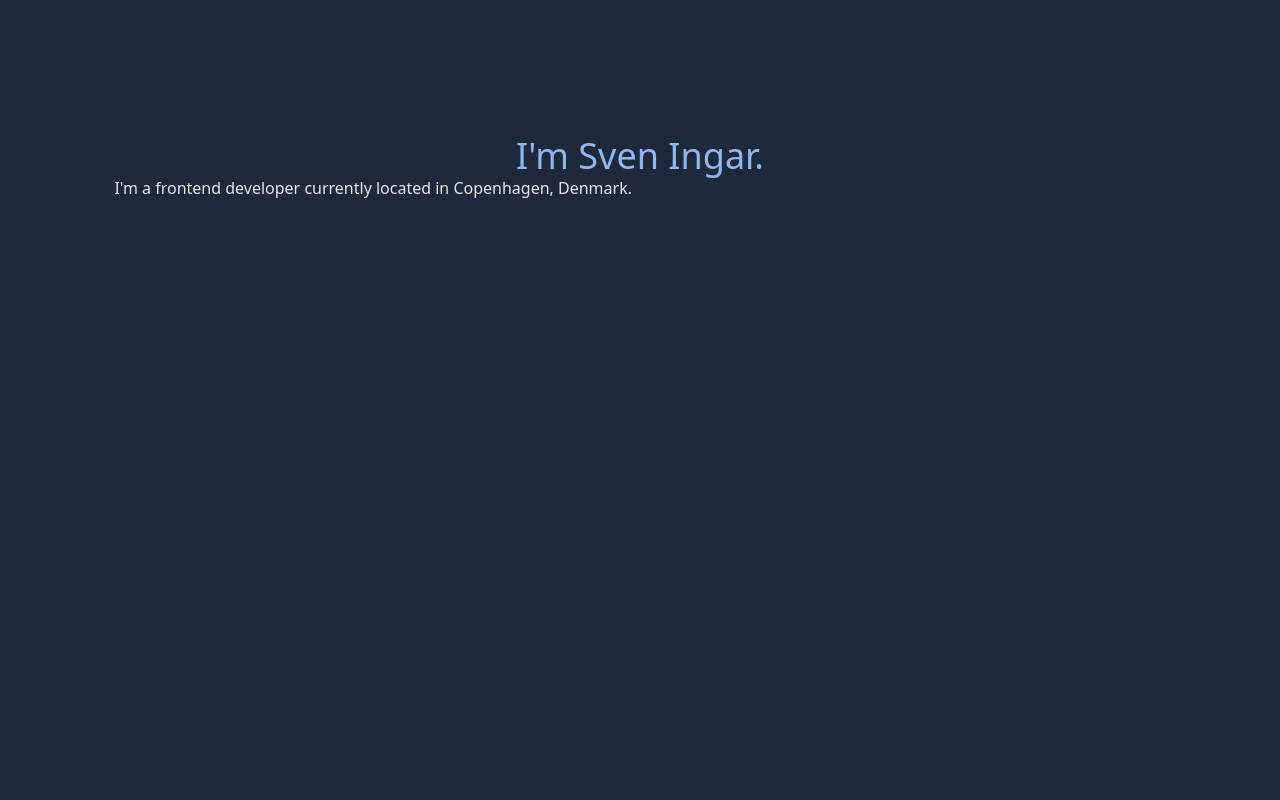
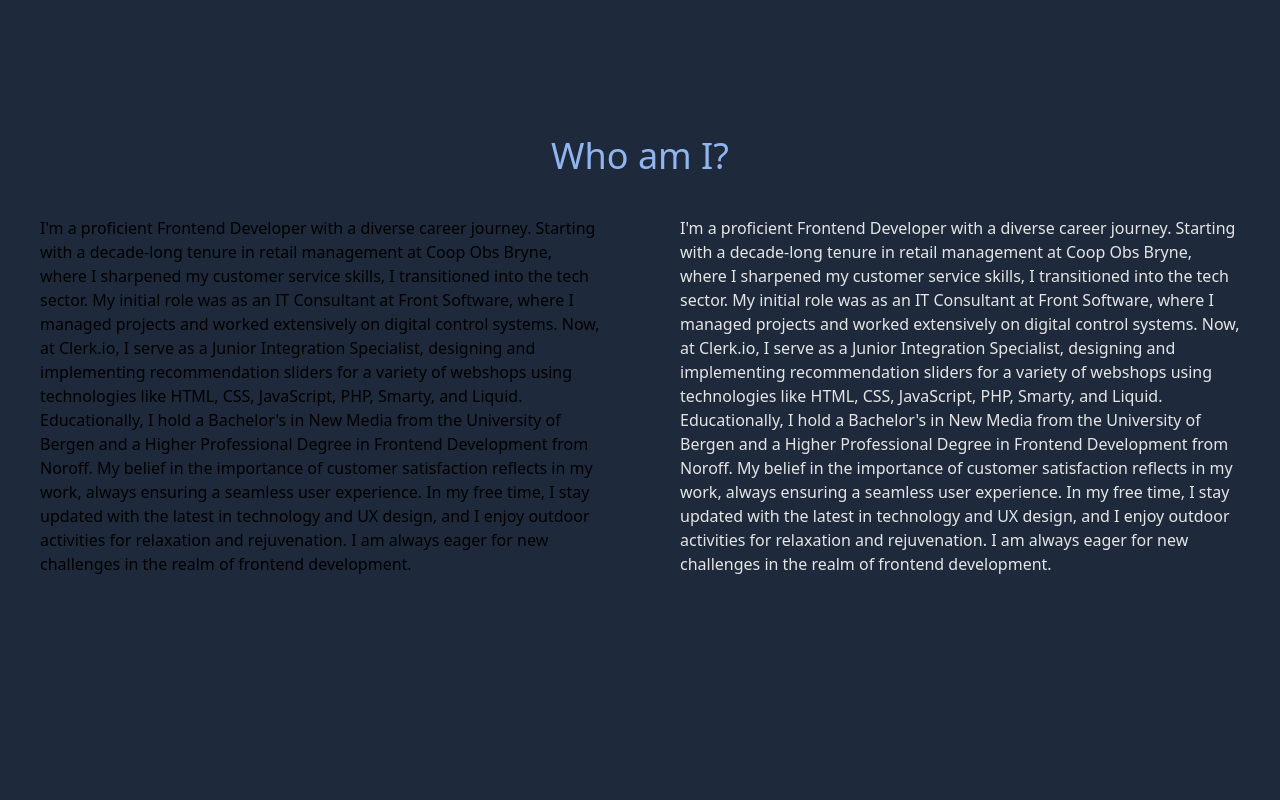
Before and after one commit to svennif/portfolio_new, a Vue app: page / in a window 1280 px wide. Shown: the part 760-1560 px from the top of the page. Built offline with nearby package versions, Linux system fonts and the light colour scheme.

Commit message:
added a text about me

```diff
--- a/src/components/AboutComponent.vue
+++ b/src/components/AboutComponent.vue
@@ -1,12 +1,13 @@
 <template>
     <div id="about" class="mx-auto h-screen">
-            <h1 class="text-4xl text-highlight text-center mt-10 md:mt-24">I'm Sven Ingar.</h1>
-            <div class="columns-2">
-                <div class="text-neutral-200"></div>
-                <div class="text-neutral-200">
-                    <p>I'm a frontend developer currently located in Copenhagen, Denmark.</p>
-                    <p></p>
-                </div>
+            <h1 class="text-4xl text-highlight text-center mt-10 md:mt-24">Who am I?</h1>
+            <div class="columns-2 flex justify-center">
+                <p class="w-1/2 p-10">
+                    I'm a proficient Frontend Developer with a diverse career journey. Starting with a decade-long tenure in retail management at Coop Obs Bryne, where I sharpened my customer service skills, I transitioned into the tech sector. My initial role was as an IT Consultant at Front Software, where I managed projects and worked extensively on digital control systems. Now, at Clerk.io, I serve as a Junior Integration Specialist, designing and implementing recommendation sliders for a variety of webshops using technologies like HTML, CSS, JavaScript, PHP, Smarty, and Liquid. Educationally, I hold a Bachelor's in New Media from the University of Bergen and a Higher Professional Degree in Frontend Development from Noroff. My belief in the importance of customer satisfaction reflects in my work, always ensuring a seamless user experience. In my free time, I stay updated with the latest in technology and UX design, and I enjoy outdoor activities for relaxation and rejuvenation. I am always eager for new challenges in the realm of frontend development.
+                </p>
+                <p class="text-neutral-200 w-1/2 p-10">
+                    I'm a proficient Frontend Developer with a diverse career journey. Starting with a decade-long tenure in retail management at Coop Obs Bryne, where I sharpened my customer service skills, I transitioned into the tech sector. My initial role was as an IT Consultant at Front Software, where I managed projects and worked extensively on digital control systems. Now, at Clerk.io, I serve as a Junior Integration Specialist, designing and implementing recommendation sliders for a variety of webshops using technologies like HTML, CSS, JavaScript, PHP, Smarty, and Liquid. Educationally, I hold a Bachelor's in New Media from the University of Bergen and a Higher Professional Degree in Frontend Development from Noroff. My belief in the importance of customer satisfaction reflects in my work, always ensuring a seamless user experience. In my free time, I stay updated with the latest in technology and UX design, and I enjoy outdoor activities for relaxation and rejuvenation. I am always eager for new challenges in the realm of frontend development.
+                </p>
             </div>
     </div>
 </template>
```
